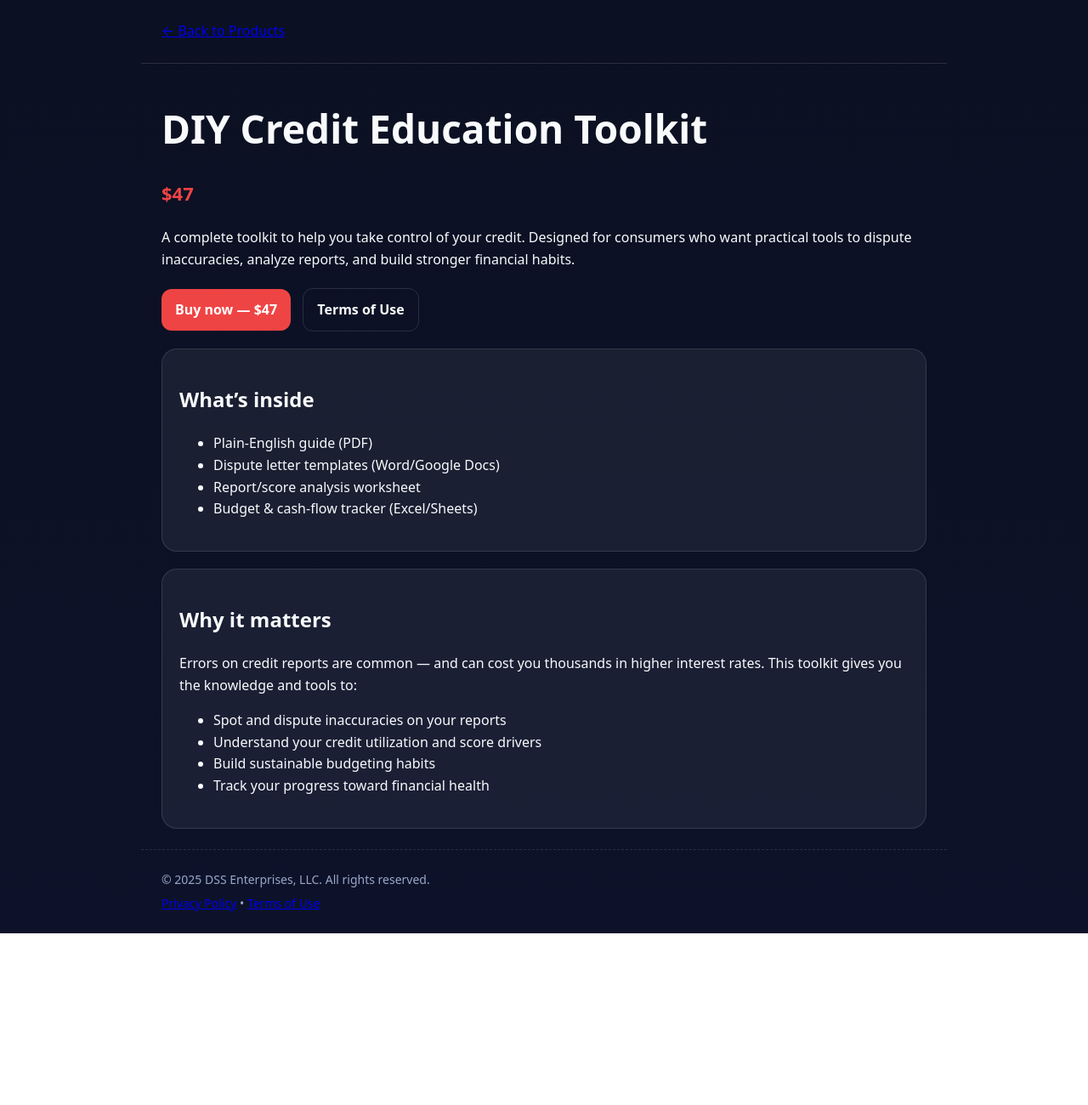
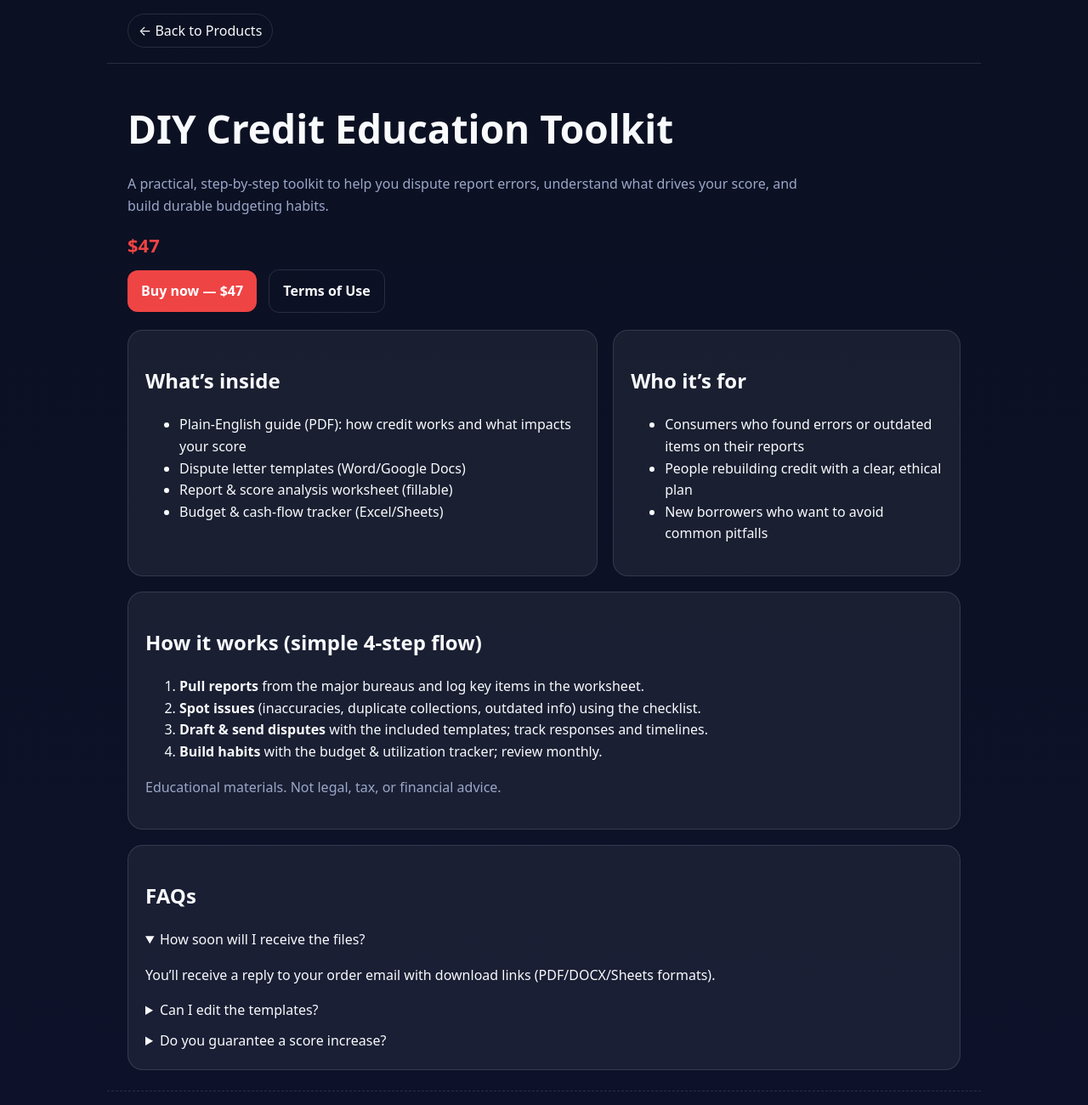
Before and after one commit to Derekdog689/dss-website-static, a plain HTML site: page products/credit-toolkit.html in a window 1280 px wide. Shown: the top 1300 px of the page at 85% size. Before the commit the page ends 1098 px from the top, so only its background shows below. Drawn offline with Linux system fonts and the light colour scheme.

Commit message:
Update credit-toolkit.html

```diff
--- a/products/credit-toolkit.html
+++ b/products/credit-toolkit.html
@@ -5,14 +5,14 @@
   <meta name="viewport" content="width=device-width, initial-scale=1" />
   <title>DIY Credit Education Toolkit — DSS Enterprises, LLC</title>
   <link rel="canonical" href="https://www.dssenterprisesusa.llc/products/credit-toolkit.html" />
-  <meta name="description" content="DIY Credit Education Toolkit: guide (PDF), dispute templates, report analysis worksheet, and budget tracker to build healthy credit habits." />
+  <meta name="description" content="DIY Credit Education Toolkit: plain-English guide, dispute templates, report analysis worksheet, and a budget tracker to build healthy credit habits." />
 
   <!-- Open Graph / Twitter -->
   <meta property="og:type" content="product" />
   <meta property="og:title" content="DIY Credit Education Toolkit — DSS Enterprises, LLC" />
-  <meta property="og:description" content="A complete toolkit with templates, worksheets, and trackers to help you dispute errors, manage credit, and build strong financial habits." />
+  <meta property="og:description" content="Templates and worksheets to help you dispute errors, understand your reports, and build stronger financial habits." />
   <meta property="og:url" content="https://www.dssenterprisesusa.llc/products/credit-toolkit.html" />
-  <meta property="og:image" content="/og-credit-toolkit.jpg" />
+  <meta property="og:image" content="/og-cover.jpg" />
   <meta name="twitter:card" content="summary_large_image" />
 
   <link rel="icon" href="/favicon.ico" />
@@ -37,61 +37,88 @@
   </script>
 
   <style>
-    :root {--bg:#0b1022;--bg2:#0d122a;--fg:#f8fafc;--muted:#9aa7c7;--accent:#ef4444;--gold:#c58b2b;--card:rgba(255,255,255,.06);--stroke:rgba(255,255,255,.12);--radius:18px}
-    body {margin:0;font-family:system-ui,-apple-system,Segoe UI,Roboto,Helvetica,Arial;background:linear-gradient(180deg,var(--bg),var(--bg2));color:var(--fg);line-height:1.6}
-    .container{max-width:900px;margin:0 auto;padding:24px}
+    :root{--bg:#0b1022;--bg2:#0d122a;--fg:#f8fafc;--muted:#9aa7c7;--accent:#ef4444;--gold:#c58b2b;--card:rgba(255,255,255,.06);--stroke:rgba(255,255,255,.12);--radius:18px}
+    body{margin:0;font-family:system-ui,-apple-system,Segoe UI,Roboto,Helvetica,Arial;background:linear-gradient(180deg,var(--bg),var(--bg2));color:var(--fg);line-height:1.6}
+    .container{max-width:980px;margin:0 auto;padding:24px}
     header{padding:16px 0;border-bottom:1px solid var(--stroke)}
-    h1{font-size:clamp(28px,4vw,46px);margin:16px 0}
-    .price{font-size:22px;font-weight:700;color:var(--accent)}
-    .btn{display:inline-block;padding:12px 16px;border-radius:12px;font-weight:700;text-decoration:none}
+    a{color:inherit;text-decoration:none}
+    .pill{border:1px solid var(--stroke);padding:8px 12px;border-radius:999px}
+    h1{font-size:clamp(28px,4.2vw,46px);margin:16px 0}
+    .lede{color:var(--muted);max-width:800px}
+    .price{font-weight:800;font-size:22px;color:var(--accent)}
+    .btn{display:inline-block;padding:12px 16px;border-radius:12px;font-weight:700}
     .btn.primary{background:var(--accent);color:#fff}
     .btn.ghost{border:1px solid var(--stroke);color:var(--fg);margin-left:10px}
-    .card{background:var(--card);border:1px solid var(--stroke);border-radius:var(--radius);padding:20px;margin-top:20px}
-    footer{border-top:1px dashed var(--stroke);margin-top:40px;padding:20px;font-size:14px;color:var(--muted)}
+    .grid{display:grid;gap:18px}
+    @media(min-width:880px){.grid.cols-2{grid-template-columns:1.15fr .85fr}}
+    .card{background:var(--card);border:1px solid var(--stroke);border-radius:var(--radius);padding:20px}
+    .muted{color:var(--muted)}
+    footer{border-top:1px dashed var(--stroke);margin-top:40px;padding:24px;color:var(--muted);font-size:14px}
+    details{margin-top:10px}
+    details > summary{cursor:pointer}
   </style>
 </head>
 <body>
   <header class="container">
-    <a href="/products.html">← Back to Products</a>
+    <a class="pill" href="/products.html">← Back to Products</a>
   </header>
 
   <main class="container">
     <h1>DIY Credit Education Toolkit</h1>
-    <p class="price">$47</p>
-    <p>A complete toolkit to help you take control of your credit. Designed for consumers who want practical tools to dispute inaccuracies, analyze reports, and build stronger financial habits.</p>
+    <p class="lede">A practical, step-by-step toolkit to help you dispute report errors, understand what drives your score, and build durable budgeting habits.</p>
 
-    <div style="margin:20px 0;">
+    <div style="margin:16px 0">
+      <span class="price">$47</span>
+      <div style="margin-top:10px">
         <a class="btn primary" href="mailto:Derek@dssenterprisesusa.llc?subject=Order%20DIY%20Credit%20Education%20Toolkit&body=Hi%20DSS%2C%20I%20would%20like%20to%20order%20the%20DIY%20Credit%20Education%20Toolkit%20(%2447).">Buy now — $47</a>
         <a class="btn ghost" href="/terms.html">Terms of Use</a>
       </div>
+    </div>
 
+    <section class="grid cols-2" style="margin-top:20px">
       <div class="card">
         <h2>What’s inside</h2>
         <ul>
-        <li>Plain-English guide (PDF)</li>
+          <li>Plain-English guide (PDF): how credit works and what impacts your score</li>
           <li>Dispute letter templates (Word/Google Docs)</li>
-        <li>Report/score analysis worksheet</li>
+          <li>Report & score analysis worksheet (fillable)</li>
           <li>Budget & cash-flow tracker (Excel/Sheets)</li>
         </ul>
       </div>
 
       <div class="card">
-      <h2>Why it matters</h2>
-      <p>Errors on credit reports are common — and can cost you thousands in higher interest rates. This toolkit gives you the knowledge and tools to:</p>
+        <h2>Who it’s for</h2>
         <ul>
-        <li>Spot and dispute inaccuracies on your reports</li>
-        <li>Understand your credit utilization and score drivers</li>
-        <li>Build sustainable budgeting habits</li>
-        <li>Track your progress toward financial health</li>
+          <li>Consumers who found errors or outdated items on their reports</li>
+          <li>People rebuilding credit with a clear, ethical plan</li>
+          <li>New borrowers who want to avoid common pitfalls</li>
         </ul>
       </div>
+    </section>
+
+    <section class="card" style="margin-top:18px">
+      <h2>How it works (simple 4-step flow)</h2>
+      <ol>
+        <li><strong>Pull reports</strong> from the major bureaus and log key items in the worksheet.</li>
+        <li><strong>Spot issues</strong> (inaccuracies, duplicate collections, outdated info) using the checklist.</li>
+        <li><strong>Draft & send disputes</strong> with the included templates; track responses and timelines.</li>
+        <li><strong>Build habits</strong> with the budget & utilization tracker; review monthly.</li>
+      </ol>
+      <p class="muted">Educational materials. Not legal, tax, or financial advice.</p>
+    </section>
+
+    <section class="card" style="margin-top:18px">
+      <h2>FAQs</h2>
+      <details open><summary>How soon will I receive the files?</summary><p>You’ll receive a reply to your order email with download links (PDF/DOCX/Sheets formats).</p></details>
+      <details><summary>Can I edit the templates?</summary><p>Yes. Templates are provided in editable formats (DOCX/Google Docs; XLSX/Google Sheets).</p></details>
+      <details><summary>Do you guarantee a score increase?</summary><p>No. We provide education and tools — outcomes depend on each person’s situation.</p></details>
+    </section>
   </main>
 
   <footer class="container">
     <div>© <span id="year"></span> DSS Enterprises, LLC. All rights reserved.</div>
     <div style="margin-top:6px"><a href="/privacy.html">Privacy Policy</a> • <a href="/terms.html">Terms of Use</a></div>
   </footer>
-
   <script>document.getElementById('year').textContent = new Date().getFullYear();</script>
 </body>
 </html>
```
Lines whose indentation alone changed are shown as unchanged.
